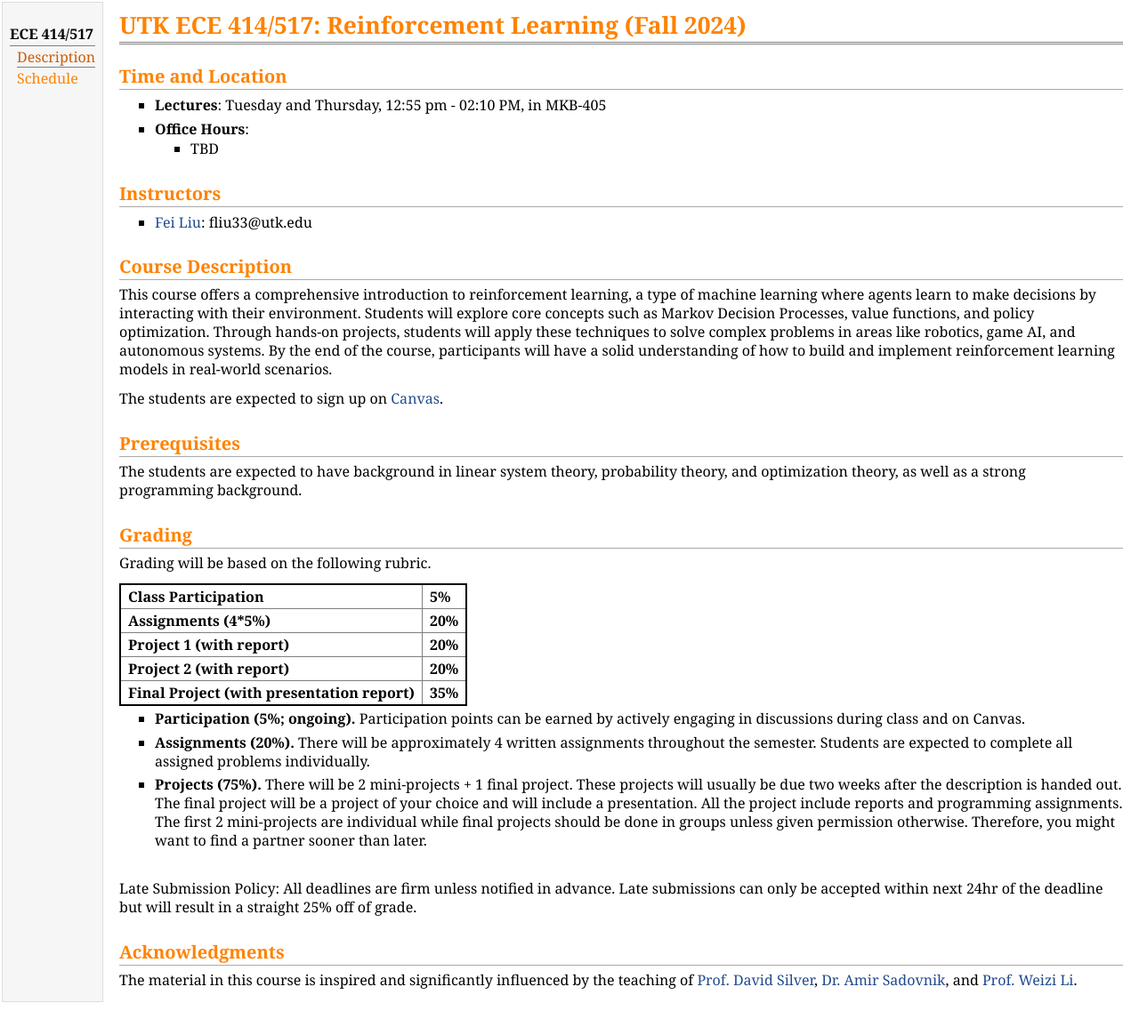
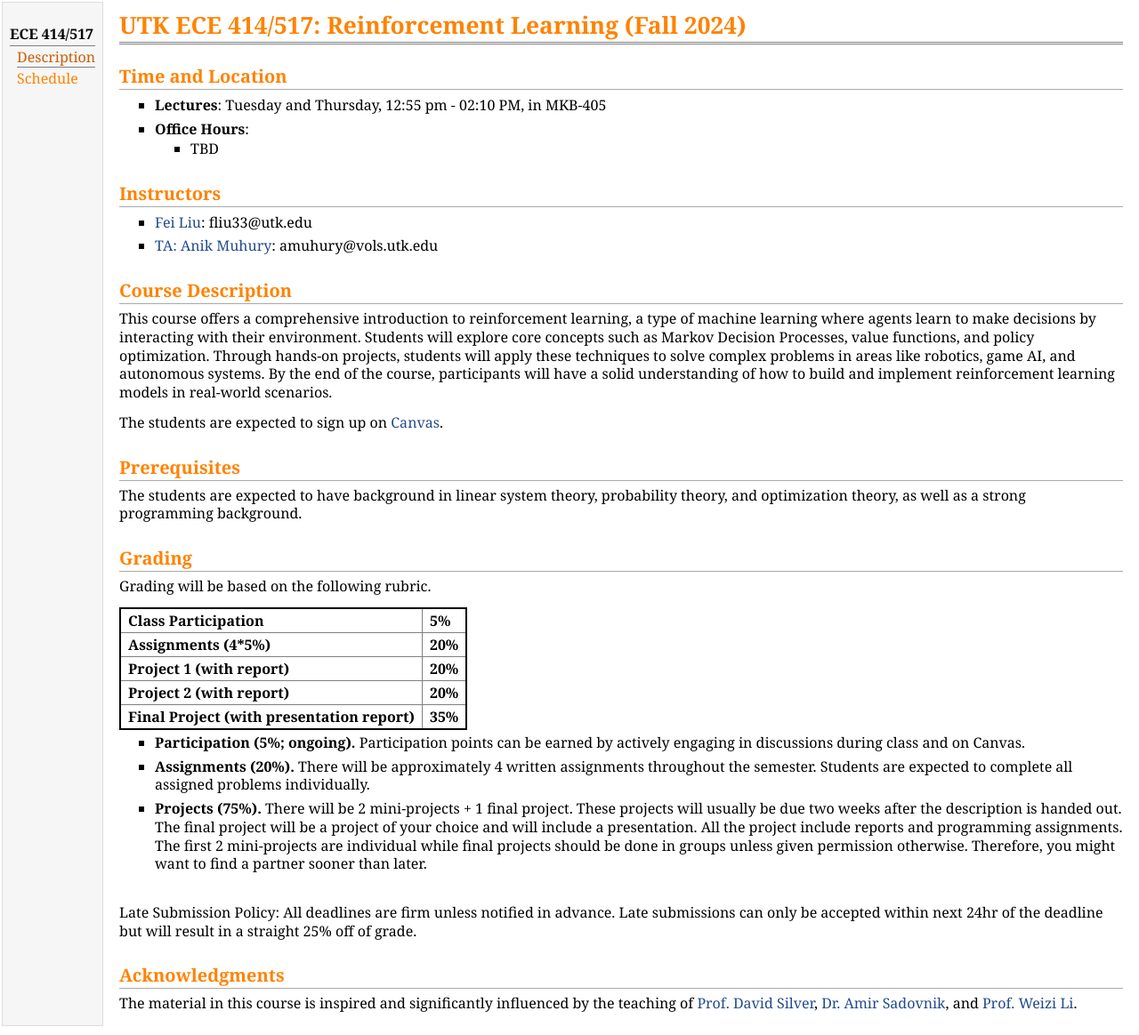
Before and after one commit to lnnx2006/lnnx2006.github.io, a Jekyll site: the page teaching/ece517_fall24/index.html, which Jekyll copies as it is, in a window 1280 px wide. Shown: the whole page at 89% size. Built offline with Jekyll 4.4.1, drawn with Linux system fonts in a browser that asks for light colours; before the commit the page ends 1137 px from its top, so only the background shows below that.

```diff
--- a/teaching/ece517_fall24/index.html
+++ b/teaching/ece517_fall24/index.html
@@ -49,6 +49,11 @@
         <ul>
           <li>
             <p><a href="https://lnnx2006.github.io/">Fei Liu</a>: fliu33@utk.edu</p>
+          </li>
+          <li>
+            <p><a href="https://scholar.google.com/citations?user=CyS6rrYAAAAJ&hl">TA: Anik Muhury</a>:
+              amuhury@vols.utk.edu
+            </p>
           </li>
         </ul>
         <h2>Course Description</h2>
```
